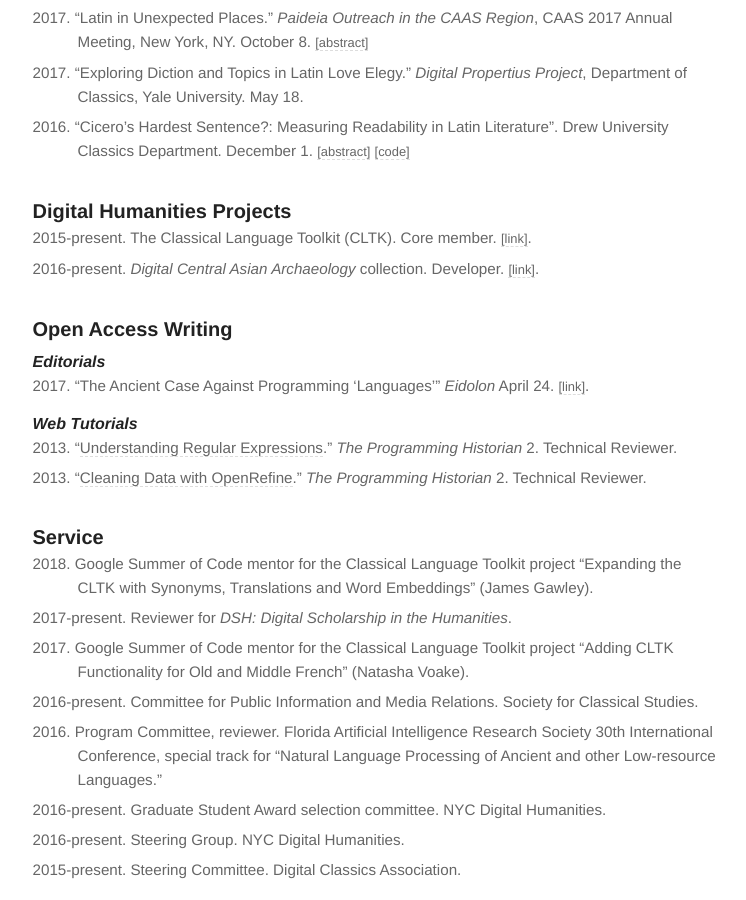
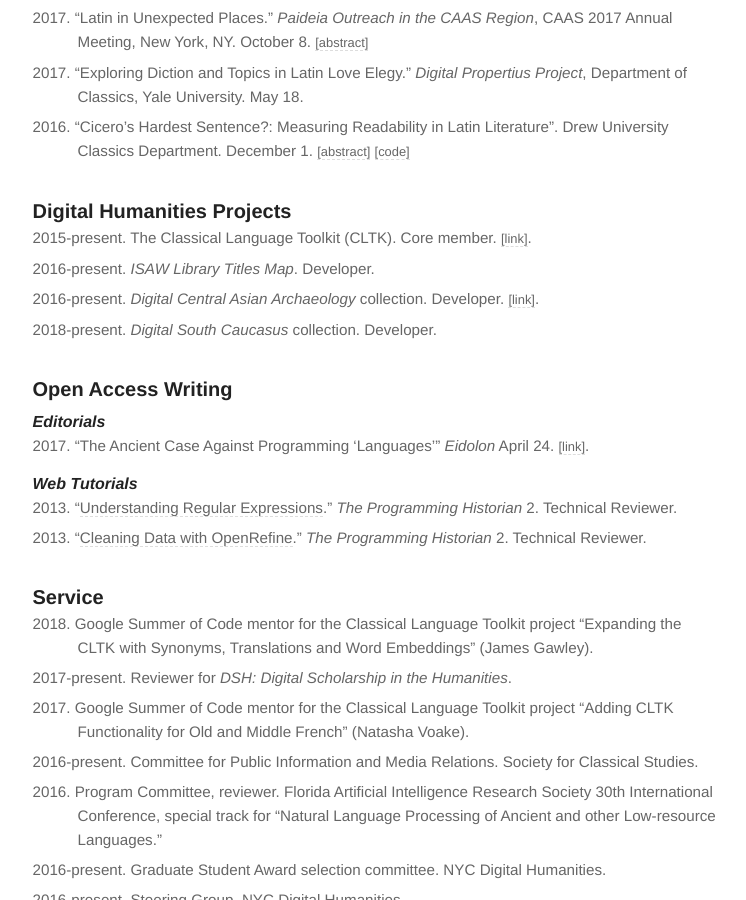
Before and after one commit to diyclassics/diyclassics.github.io, a Jekyll site: the page built from cv.md, in a window 1280 px wide and 900 px high, scrolled down 3555 px. Shown: the whole window, without its empty margins (265-1011 px from the left). Built offline with Jekyll 4.4.1, drawn with Linux system fonts in a browser that asks for light colours.

Commit message:
Update cv

```diff
--- a/cv.md
+++ b/cv.md
@@ -143,7 +143,10 @@
 ### Digital Humanities Projects
 
 - 2015-present. The Classical Language Toolkit (CLTK). Core member. [[link]](http://cltk.org){:.cv-link}.
+- 2016-present. *ISAW Library Titles Map*. Developer.
 - 2016-present. *Digital Central Asian Archaeology* collection. Developer. [[link]](http://dcaa.hosting.nyu.edu/){:.cv-link}.
+- 2018-present. *Digital South Caucasus* collection. Developer.
+
 <!--- - 2014-2016. A Concordance of Hellenistic Philosophy. With Brian Johnson, Department of Philosophy, Fordham University. [[link]](https://hellenistic.ace.fordham.edu){:.cv-link}. --->
 
 ### Open Access Writing
```
